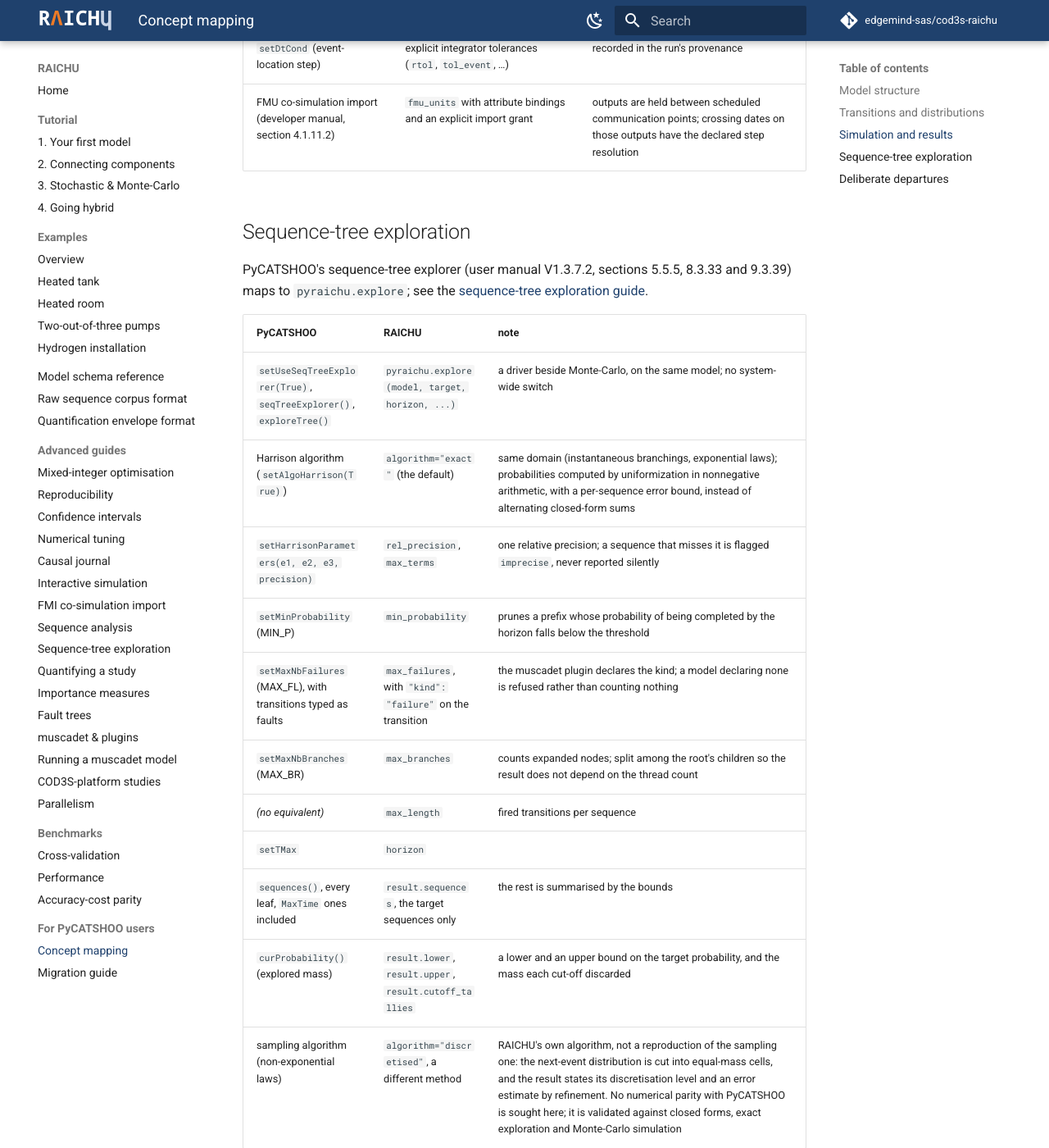
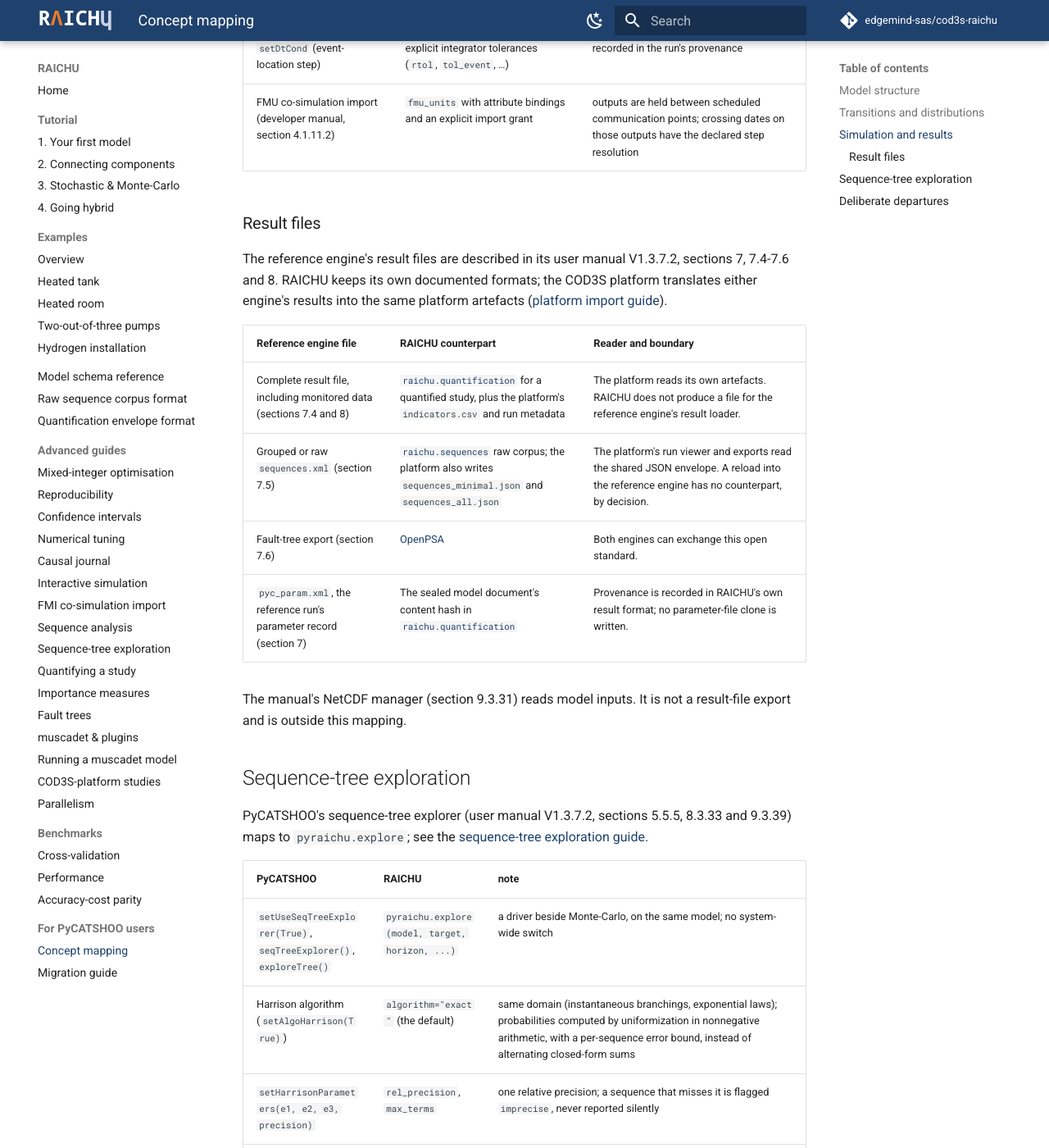
Before and after one commit to edgemind-sas/cod3s-raichu, an MkDocs documentation site: the page built from docs/pycatshoo/concept-mapping.md, in a window 1280 px wide and 1400 px high, scrolled down 2525 px. Shown: the whole window at 82% size. Built offline with MkDocs 1.6.1 and Material for MkDocs 9.7.7, drawn with Linux system fonts in a browser that asks for light colours; comment, search, counter and statistics services are not loaded.

Commit message:
docs: map reference engine result files

```diff
--- a/docs/pycatshoo/concept-mapping.md
+++ b/docs/pycatshoo/concept-mapping.md
@@ -54,6 +54,23 @@
 | `setDtCond` (event-location step) | explicit integrator tolerances (`rtol`, `tol_event`, …) | recorded in the run's provenance |
 | FMU co-simulation import (developer manual, section 4.1.11.2) | `fmu_units` with attribute bindings and an explicit import grant | outputs are held between scheduled communication points; crossing dates on those outputs have the declared step resolution |
 
+### Result files
+
+The reference engine's result files are described in its user manual
+V1.3.7.2, sections 7, 7.4-7.6 and 8. RAICHU keeps its own documented
+formats; the COD3S platform translates either engine's results into the
+same platform artefacts ([platform import guide](../guides/platform-import.md#converting-the-outputs)).
+
+| Reference engine file | RAICHU counterpart | Reader and boundary |
+|---|---|---|
+| Complete result file, including monitored data (sections 7.4 and 8) | [`raichu.quantification`](../reference/quantification-format.md) for a quantified study, plus the platform's `indicators.csv` and run metadata | The platform reads its own artefacts. RAICHU does not produce a file for the reference engine's result loader. |
+| Grouped or raw `sequences.xml` (section 7.5) | [`raichu.sequences`](../reference/sequence-format.md) raw corpus; the platform also writes `sequences_minimal.json` and `sequences_all.json` | The platform's run viewer and exports read the shared JSON envelope. A reload into the reference engine has no counterpart, by decision. |
+| Fault-tree export (section 7.6) | [OpenPSA](../guides/fault-tree.md) | Both engines can exchange this open standard. |
+| `pyc_param.xml`, the reference run's parameter record (section 7) | The sealed model document's content hash in [`raichu.quantification`](../reference/quantification-format.md) | Provenance is recorded in RAICHU's own result format; no parameter-file clone is written. |
+
+The manual's NetCDF manager (section 9.3.31) reads model inputs. It is not
+a result-file export and is outside this mapping.
+
 ## Sequence-tree exploration
 
 PyCATSHOO's sequence-tree explorer (user manual V1.3.7.2, sections 5.5.5,
```
Also changed, not shown: docs/guides/platform-import.md (+4 -0 lines).
